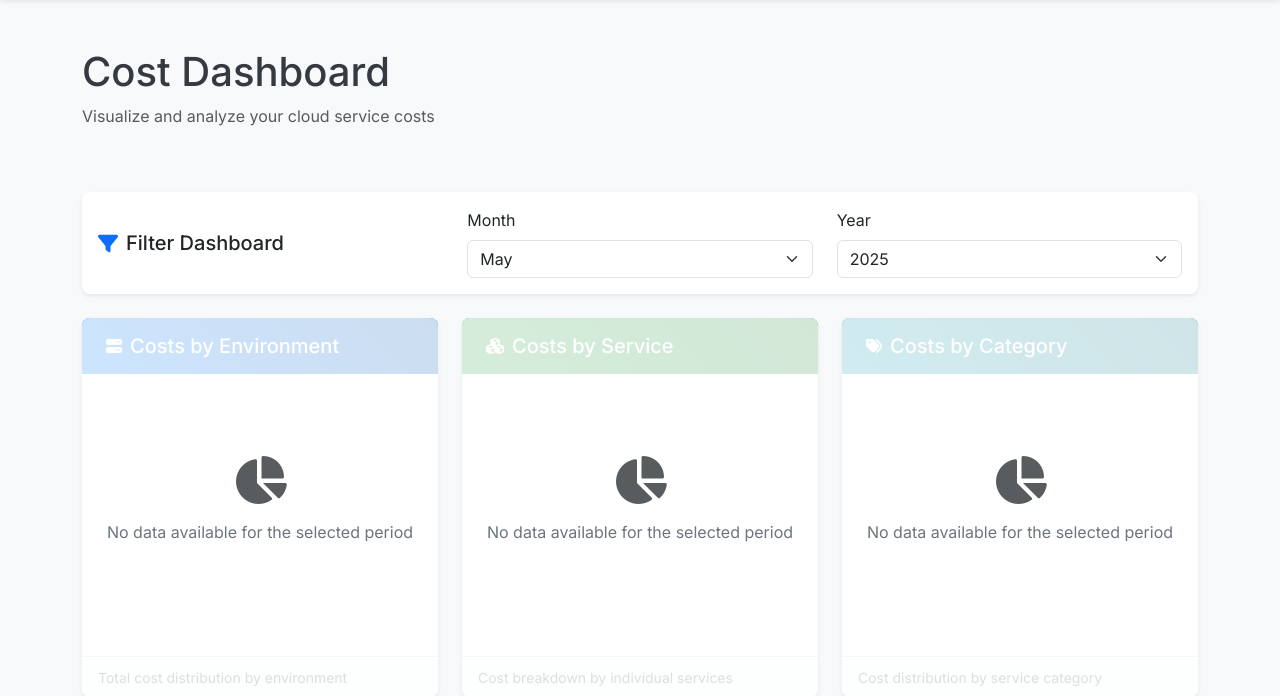
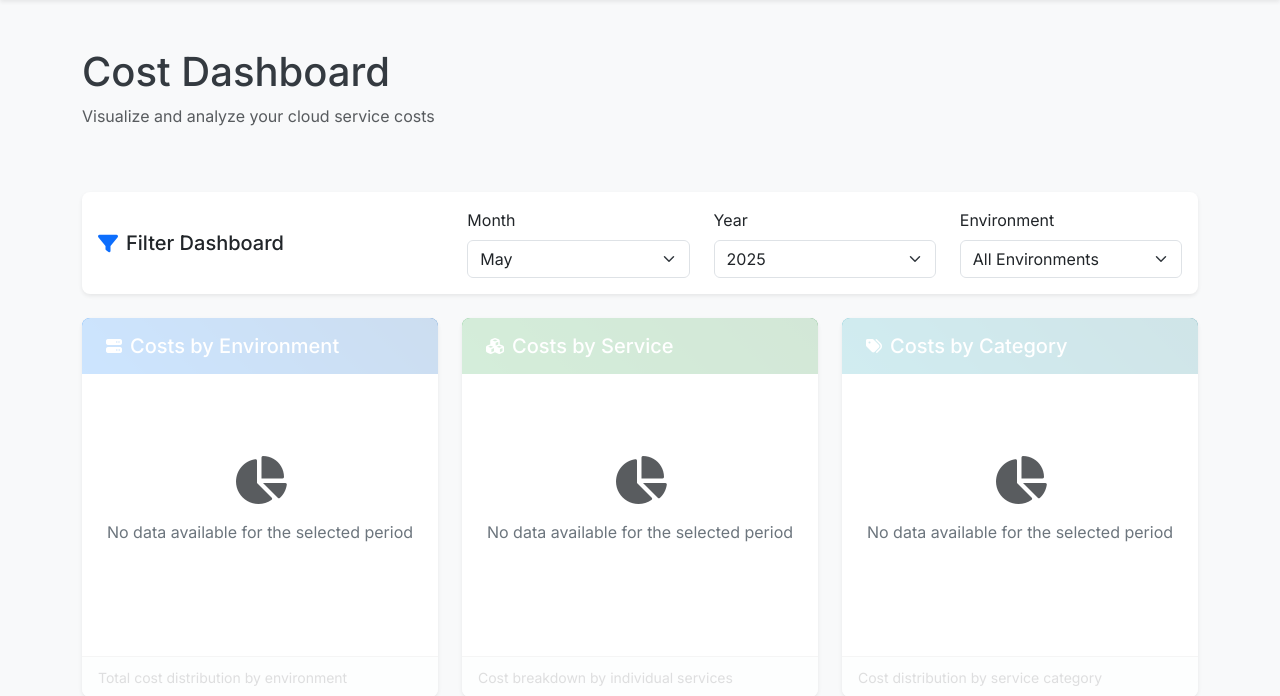
Before and after one commit to vedkharche538/CORGS, a Flask app: page /dashboard in a window 1280 px wide. Shown: the part 96-792 px from the top of the page. Run offline with Flask 3, Linux system fonts and the light colour scheme; data that the repository does not hold is empty; parts of the project's set-up code (start-up, migrations or seed data) failed here and were passed over.

Commit message:
monthly trend filter added

```diff
--- a/app.py
+++ b/app.py
@@ -279,6 +279,7 @@ def dashboard():
 def api_costs_by_environment():
     month = request.args.get('month', 'all')
     year = request.args.get('year', 'all')
+    environment = request.args.get('environment', 'all')
 
     costs_data = load_data(COSTS_FILE)
     services_data = {s['id']: s['name'] for s in load_data(SERVICES_FILE)}
@@ -310,6 +311,7 @@ def api_costs_by_environment():
 def api_costs_by_service():
     month = request.args.get('month', 'all')
     year = request.args.get('year', 'all')
+    environment = request.args.get('environment', 'all')
 
     costs_data = load_data(COSTS_FILE)
     services_data = {s['id']: s['name'] for s in load_data(SERVICES_FILE)}
@@ -346,6 +348,7 @@ def api_costs_by_service():
 def api_costs_by_category():
     month = request.args.get('month', 'all')
     year = request.args.get('year', 'all')
+    environment = request.args.get('environment', 'all')
 
     costs_data = load_data(COSTS_FILE)
     services_data = load_data(SERVICES_FILE)
@@ -415,6 +418,7 @@ def api_costs_by_month(year):
 def api_costs_by_environment_and_service():
     month = request.args.get('month', 'all')
     year = request.args.get('year', 'all')
+    environment = request.args.get('environment', 'all')
 
     costs_data = load_data(COSTS_FILE)
     services_data = {s['id']: s['name'] for s in load_data(SERVICES_FILE)}
@@ -429,6 +433,10 @@ def api_costs_by_environment_and_service():
             costs_data = [cost for cost in costs_data if cost['year'] == year_int]
         except ValueError:
             pass  # Invalid year format, don't filter
+
+        # Filter by environment if needed
+        if environment != 'all':
+            costs_data = [cost for cost in costs_data if cost['environment'] == environment]
 
     result = {}
     for cost in costs_data:
@@ -451,8 +459,13 @@ def api_costs_by_environment_and_service():
 def api_costs_trend():
     month = request.args.get('month', 'all')
     year = request.args.get('year', 'all')
+    environment = request.args.get('environment', 'all')
+    view_mode = request.args.get('viewMode', 'monthly')
 
     costs_data = load_data(COSTS_FILE)
+
+    if len(costs_data) == 0:
+        return jsonify([])
 
     # Filter by year if specified
     if year != 'all':
@@ -462,14 +475,24 @@ def api_costs_trend():
         except ValueError:
             pass  # Invalid year format, don't filter
 
+    # Filter by environment if needed
+    if environment != 'all':
+        costs_data = [cost for cost in costs_data if cost['environment'] == environment]
+
+    # For monthly view with month filter, make sure we have data for selected month
+    if view_mode == 'monthly' and month != 'all':
+        has_month_data = any(cost['month'] == month for cost in costs_data)
+        if not has_month_data:
+            return jsonify([])
+
     # Group costs by month and year
     result = {}
     for cost in costs_data:
+        # For quarterly and yearly views, we need to include all months, not just the filtered one
+        if month != 'all' and cost['month'] != month and view_mode == 'monthly':
+            continue
+
         period = f"{cost['month']} {cost['year']}"
-
-        # If month filter is applied, only include data for that month
-        if month != 'all' and cost['month'] != month:
-            continue
 
         if period not in result:
             result[period] = 0
@@ -481,13 +504,59 @@ def api_costs_trend():
         'July': 7, 'August': 8, 'September': 9, 'October': 10, 'November': 11, 'December': 12
     }
 
+    quarters = {
+        'January': 'Q1', 'February': 'Q1', 'March': 'Q1',
+        'April': 'Q2', 'May': 'Q2', 'June': 'Q2',
+        'July': 'Q3', 'August': 'Q3', 'September': 'Q3',
+        'October': 'Q4', 'November': 'Q4', 'December': 'Q4'
+    }
+
+    # Group by view mode (monthly, quarterly, yearly)
+    if view_mode == 'quarterly' or view_mode == 'yearly':
+        # Create new result dictionary for grouped data
+        grouped_result = {}
+
+        for period, cost in result.items():
+            month, year = period.split(' ')
+
+            if view_mode == 'quarterly':
+                # Group by quarter
+                if month in quarters:  # Make sure month is valid
+                    quarter = quarters[month]
+                    new_period = f"{quarter} {year}"
+                else:
+                    # Skip invalid data
+                    continue
+            else:
+                # Group by year
+                new_period = year
+
+            if new_period not in grouped_result:
+                grouped_result[new_period] = 0
+            grouped_result[new_period] += cost
+
+        # Replace original result with grouped data
+        result = grouped_result
+        print(f"After {view_mode} grouping: {len(result)} periods")
+
     sorted_data = []
     for period, cost in result.items():
-        month, year = period.split(' ')
+        # For monthly view, split period into month and year
+        if view_mode == 'monthly':
+            month, year = period.split(' ')
+            sort_key = (int(year), months_order[month])
+        elif view_mode == 'quarterly':
+            quarter, year = period.split(' ')
+            # Extract quarter number (Q1 -> 1, Q2 -> 2, etc.)
+            quarter_num = int(quarter[1])
+            sort_key = (int(year), quarter_num)
+        else:  # yearly
+            sort_key = (int(period), 0)
+
         sorted_data.append({
             'period': period,
             'cost': cost,
-            'sort_key': (int(year), months_order[month])
+            'sort_key': sort_key
         })
 
     sorted_data.sort(key=lambda x: x['sort_key'])
@@ -500,13 +569,14 @@ def api_costs_trend():
 def api_dashboard_summary():
     month = request.args.get('month', 'all')
     year = request.args.get('year', 'all')
+    environment = request.args.get('environment', 'all')
 
     costs_data = load_data(COSTS_FILE)
     services_data = load_data(SERVICES_FILE)
     environments_data = load_data(ENVIRONMENTS_FILE)
     categories_data = load_data(SERVICE_CATEGORIES_FILE)
 
-    # Filter costs by month and year if specified
+    # Filter costs by month, year, and environment if specified
     if month != 'all':
         costs_data = [cost for cost in costs_data if cost['month'] == month]
 
@@ -516,6 +586,9 @@ def api_dashboard_summary():
             costs_data = [cost for cost in costs_data if cost['year'] == year_int]
         except ValueError:
             pass  # Invalid year format, don't filter
+
+    if environment != 'all':
+        costs_data = [cost for cost in costs_data if cost['environment'] == environment]
 
     # Calculate total cost
     total_cost = sum(cost['cost'] for cost in costs_data)
--- a/static/js/dashboard.js
+++ b/static/js/dashboard.js
@@ -11,24 +11,25 @@ let environmentBreakdownChart;
 function updateDashboard() {
     const selectedMonth = document.getElementById('month-select').value;
     const selectedYear = document.getElementById('year-select').value;
+    const selectedEnvironment = document.getElementById('environment-select').value;
 
     // Show loading states
     showLoading();
 
     // Update all charts with new filter values
-    loadCostsByCategoryChart(selectedMonth, selectedYear);
-    loadCostsByEnvironmentChart(selectedMonth, selectedYear);
-    loadCostsByServiceChart(selectedMonth, selectedYear);
-    loadCostTrendChart(selectedMonth, selectedYear);
+    loadCostsByCategoryChart(selectedMonth, selectedYear, selectedEnvironment);
+    loadCostsByEnvironmentChart(selectedMonth, selectedYear, selectedEnvironment);
+    loadCostsByServiceChart(selectedMonth, selectedYear, selectedEnvironment);
+    loadCostTrendChart(selectedMonth, selectedYear, 'monthly', selectedEnvironment);
 
     // Reset environment breakdown chart (it will be updated on selection)
     resetEnvironmentBreakdownChart();
 
     // Update summary metrics
-    loadSummaryData(selectedMonth, selectedYear);
+    loadSummaryData(selectedMonth, selectedYear, selectedEnvironment);
 
     // Refresh environment selectors with new filters
-    setupEnvironmentSelectors();
+    setupEnvironmentSelectors(selectedEnvironment);
 }
 
 // Function to show loading indicators
@@ -56,9 +57,9 @@ function resetEnvironmentBreakdownChart() {
 }
 
 // Function to load summary data
-function loadSummaryData(month = 'all', year = 'all') {
+function loadSummaryData(month = 'all', year = 'all', environment = 'all') {
     // Call your API to get summary metrics
-    fetch(`/api/dashboard_summary?month=${month}&year=${year}`)
+    fetch(`/api/dashboard_summary?month=${month}&year=${year}&environment=${environment}`)
         .then(response => response.json())
         .then(data => {
             document.getElementById('totalCost').textContent = '$' + data.total_cost.toLocaleString('en-US', {minimumFractionDigits: 2, maximumFractionDigits: 2});
@@ -93,12 +94,13 @@ function changeViewMode(mode) {
     // Update chart with the selected view mode
     const selectedMonth = document.getElementById('month-select').value;
     const selectedYear = document.getElementById('year-select').value;
-    loadCostTrendChart(selectedMonth, selectedYear, mode);
+    const selectedEnvironment = document.getElementById('environment-select').value;
+    loadCostTrendChart(selectedMonth, selectedYear, mode, selectedEnvironment);
 }
 
 // Load Costs by Environment Chart
-function loadCostsByEnvironmentChart(month = 'all', year = 'all') {
-    fetch(`/api/costs_by_environment?month=${month}&year=${year}`)
+function loadCostsByEnvironmentChart(month = 'all', year = 'all', environment = 'all') {
+    fetch(`/api/costs_by_environment?month=${month}&year=${year}&environment=${environment}`)
         .then(response => response.json())
         .then(data => {
             // Hide loading indicator
@@ -198,8 +200,8 @@ function loadCostsByEnvironmentChart(month = 'all', year = 'all') {
 }
 
 // Load Costs by Service Chart
-function loadCostsByServiceChart(month = 'all', year = 'all') {
-    fetch(`/api/costs_by_service?month=${month}&year=${year}`)
+function loadCostsByServiceChart(month = 'all', year = 'all', environment = 'all') {
+    fetch(`/api/costs_by_service?month=${month}&year=${year}&environment=${environment}`)
         .then(response => response.json())
         .then(data => {
             // Hide loading indicator
@@ -301,8 +303,8 @@ function loadCostsByServiceChart(month = 'all', year = 'all') {
 }
 
 // Load Costs by Category Chart
-function loadCostsByCategoryChart(month = 'all', year = 'all') {
-    fetch(`/api/costs_by_category?month=${month}&year=${year}`)
+function loadCostsByCategoryChart(month = 'all', year = 'all', environment = 'all') {
+    fetch(`/api/costs_by_category?month=${month}&year=${year}&environment=${environment}`)
         .then(response => response.json())
         .then(data => {
             // Hide loading indicator
@@ -402,8 +404,8 @@ function loadCostsByCategoryChart(month = 'all', year = 'all') {
 }
 
 // Load Cost Trend Chart
-function loadCostTrendChart(month = 'all', year = 'all', viewMode = 'monthly') {
-    fetch(`/api/costs_trend?month=${month}&year=${year}`)
+    function loadCostTrendChart(month = 'all', year = 'all', viewMode = 'monthly', environment = 'all') {
+    fetch(`/api/costs_trend?month=${month}&year=${year}&environment=${environment}&viewMode=${viewMode}`)
         .then(response => response.json())
         .then(data => {
             // Hide loading indicator
@@ -709,6 +711,7 @@ document.addEventListener('DOMContentLoaded', function() {
     // Set up filter change listeners
     document.getElementById('month-select').addEventListener('change', updateDashboard);
     document.getElementById('year-select').addEventListener('change', updateDashboard);
+        document.getElementById('environment-select').addEventListener('change', updateDashboard);
 
     // Set up view buttons for trend chart
     document.getElementById('monthlyViewBtn').addEventListener('click', () => changeViewMode('monthly'));
--- a/templates/dashboard.html
+++ b/templates/dashboard.html
@@ -19,7 +19,7 @@
             </div>
             <div class="col-md-8">
                 <div class="row">
-                    <div class="col-md-6">
+                    <div class="col-md-4">
                         <div class="form-group">
                             <label for="month-select" class="form-label">Month</label>
                             <select class="form-select" id="month-select">
@@ -39,7 +39,7 @@
                             </select>
                         </div>
                     </div>
-                    <div class="col-md-6">
+                    <div class="col-md-4">
                         <div class="form-group">
                             <label for="year-select" class="form-label">Year</label>
                             <select class="form-select" id="year-select">
@@ -47,6 +47,17 @@
                                 <option value="2023">2023</option>
                                 <option value="2024">2024</option>
                                 <option value="2025">2025</option>
+                            </select>
+                        </div>
+                    </div>
+                    <div class="col-md-4">
+                        <div class="form-group">
+                            <label for="environment-select" class="form-label">Environment</label>
+                            <select class="form-select" id="environment-select">
+                                <option value="all">All Environments</option>
+                                {% for environment in environments %}
+                                <option value="{{ environment }}">{{ environment }}</option>
+                                {% endfor %}
                             </select>
                         </div>
                     </div>
@@ -317,7 +328,7 @@
         resetEnvironmentBreakdownChart();
 
         // Update summary metrics
-        loadSummaryData(selectedMonth, selectedYear);
+        loadSummaryData(selectedMonth, selectedYear, selectedEnvironment);
 
         // Refresh environment selectors with new filters
         setupEnvironmentSelectors();
@@ -400,6 +411,9 @@
         document.getElementById('quarterlyViewBtn').addEventListener('click', () => changeViewMode('quarterly'));
         document.getElementById('yearlyViewBtn').addEventListener('click', () => changeViewMode('yearly'));
 
+        // Add event listener for environment filter
+        document.getElementById('environment-select').addEventListener('change', updateDashboard);
+
         // Load summary metrics
         loadSummaryData();
 
@@ -411,15 +425,16 @@
     function updateDashboard() {
         const selectedMonth = document.getElementById('month-select').value;
         const selectedYear = document.getElementById('year-select').value;
+        const selectedEnvironment = document.getElementById('environment-select').value;
 
         // Show loading states
         showLoading();
 
         // Update all charts with new filter values
-        loadCostsByCategoryChart(selectedMonth, selectedYear);
-        loadCostsByEnvironmentChart(selectedMonth, selectedYear);
-        loadCostsByServiceChart(selectedMonth, selectedYear);
-        loadCostTrendChart(selectedMonth, selectedYear);
+        loadCostsByCategoryChart(selectedMonth, selectedYear, selectedEnvironment);
+        loadCostsByEnvironmentChart(selectedMonth, selectedYear, selectedEnvironment);
+        loadCostsByServiceChart(selectedMonth, selectedYear, selectedEnvironment);
+        loadCostTrendChart(selectedMonth, selectedYear, 'monthly', selectedEnvironment);
 
         // Reset environment breakdown chart (it will be updated on selection)
         resetEnvironmentBreakdownChart();
@@ -453,9 +468,9 @@
     }
 
     // Function to load summary data
-    function loadSummaryData(month = 'all', year = 'all') {
+    function loadSummaryData(month = 'all', year = 'all', environment = 'all') {
         // Call your API to get summary metrics
-        fetch(`/api/dashboard_summary?month=${month}&year=${year}`)
+        fetch(`/api/dashboard_summary?month=${month}&year=${year}&environment=${environment}`)
             .then(response => response.json())
             .then(data => {
                 document.getElementById('totalCost').textContent = '$' + data.total_cost.toLocaleString('en-US', {minimumFractionDigits: 2, maximumFractionDigits: 2});
@@ -490,12 +505,13 @@
         // Update chart with the selected view mode
         const selectedMonth = document.getElementById('month-select').value;
         const selectedYear = document.getElementById('year-select').value;
-        loadCostTrendChart(selectedMonth, selectedYear, mode);
+        const selectedEnvironment = document.getElementById('environment-select').value;
+        loadCostTrendChart(selectedMonth, selectedYear, mode, selectedEnvironment);
     }
 
     // Load Costs by Category Chart
-    function loadCostsByCategoryChart(month = 'all', year = 'all') {
-        fetch(`/api/costs_by_category?month=${month}&year=${year}`)
+    function loadCostsByCategoryChart(month = 'all', year = 'all', environment = 'all') {
+        fetch(`/api/costs_by_category?month=${month}&year=${year}&environment=${environment}`)
             .then(response => response.json())
             .then(data => {
                 // Hide loading indicator
@@ -597,8 +613,8 @@
             }
 
             // Load Costs by Environment Chart
-            function loadCostsByEnvironmentChart(month = 'all', year = 'all') {
-        fetch(`/api/costs_by_environment?month=${month}&year=${year}`)
+            function loadCostsByEnvironmentChart(month = 'all', year = 'all', environment = 'all') {
+        fetch(`/api/costs_by_environment?month=${month}&year=${year}&environment=${environment}`)
             .then(response => response.json())
             .then(data => {
                 // Hide loading indicator
@@ -803,8 +819,8 @@
             }
 
             // Load Cost Trend Chart
-            function loadCostTrendChart(month = 'all', year = 'all', viewMode = 'monthly') {
-        fetch(`/api/costs_trend?month=${month}&year=${year}`)
+            function loadCostTrendChart(month = 'all', year = 'all', viewMode = 'monthly', environment = 'all') {
+        fetch(`/api/costs_trend?month=${month}&year=${year}&environment=${environment}&viewMode=${viewMode}`)
             .then(response => response.json())
             .then(data => {
                 // Hide loading indicator
```
